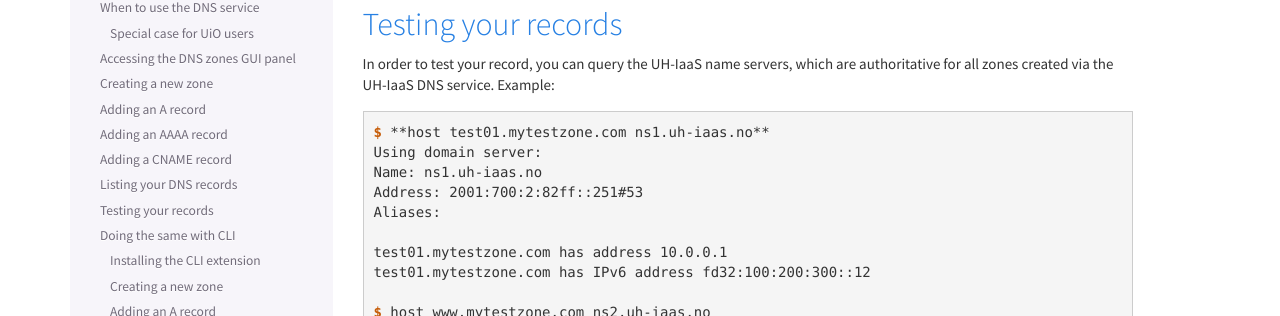
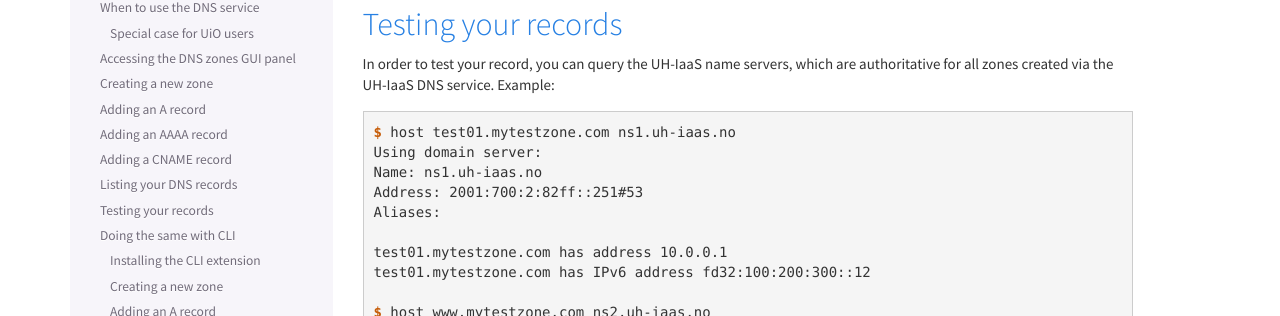
Before and after one commit to norcams/docs-enduser, a Sphinx documentation site: the page built from docs/dns.rst, in a window 1280 px wide and 900 px high, scrolled down 6003 px. Shown: the part 136-452 px from the top of the window. Built offline with Sphinx 7.4.7, drawn with Linux system fonts in a browser that asks for light colours.

Commit message:
designate

```diff
--- a/docs/dns.rst
+++ b/docs/dns.rst
@@ -185,7 +185,7 @@ service. Example:
 
 .. code-block:: console
 
-  $ **host test01.mytestzone.com ns1.uh-iaas.no**
+  $ host test01.mytestzone.com ns1.uh-iaas.no
   Using domain server:
   Name: ns1.uh-iaas.no
   Address: 2001:700:2:82ff::251#53
```
